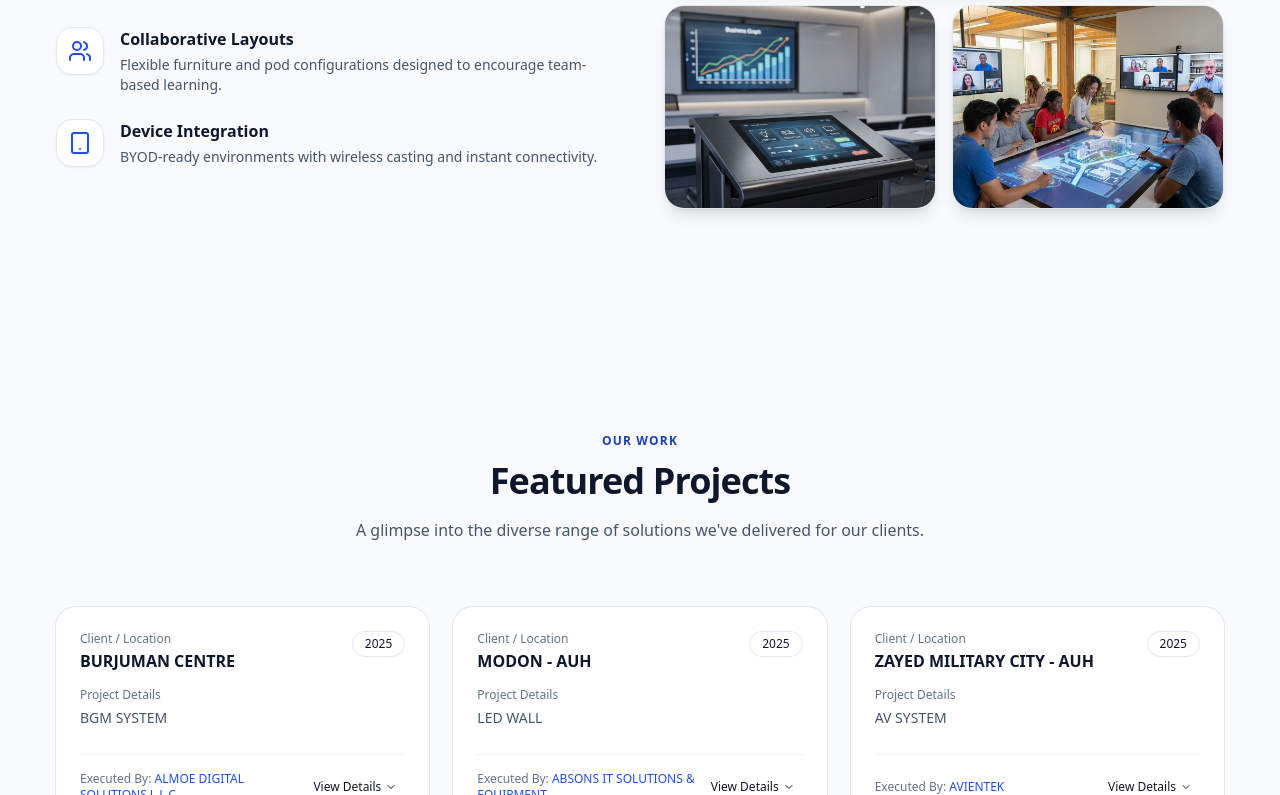
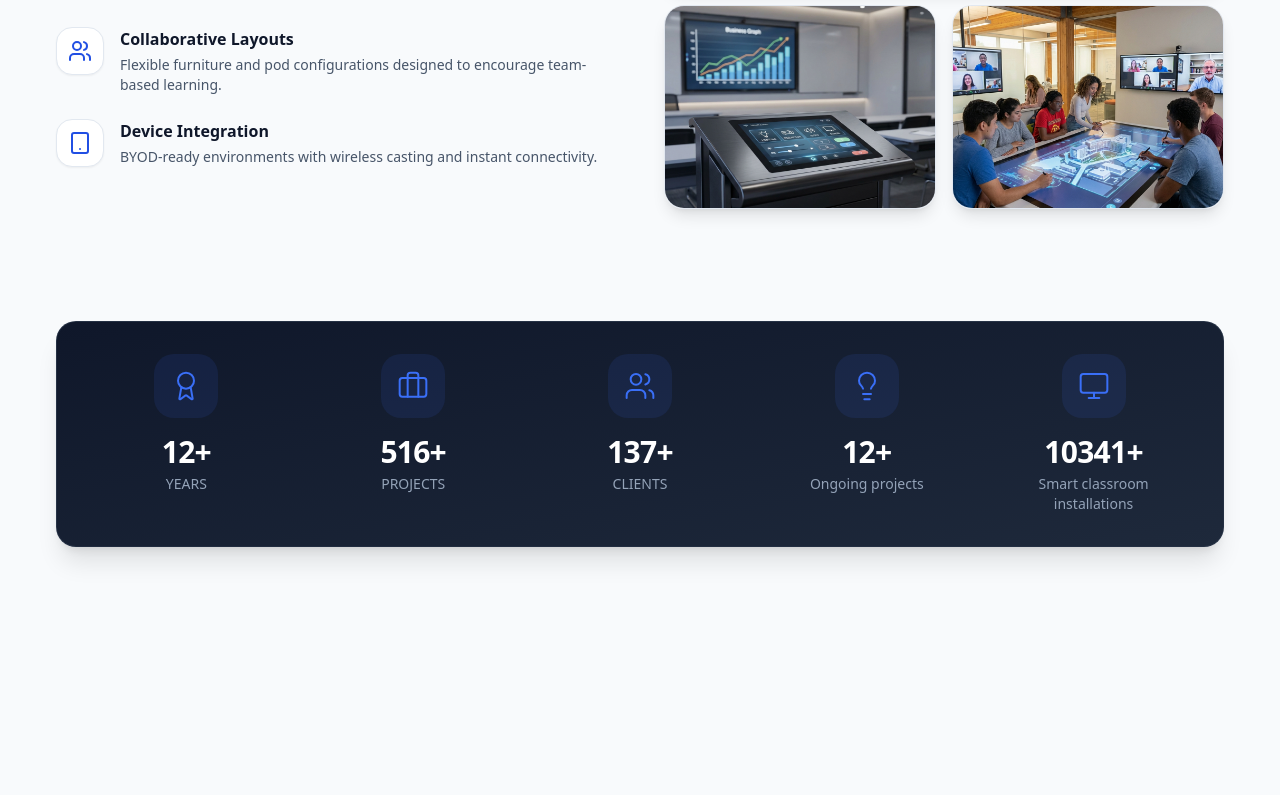
Before and after one commit to pvsameerpvs/dome-digital-solutions, a Next.js app: page / in a window 1280 px wide. Shown: the part 4385-5180 px from the top of the page. Built offline with nearby package versions, Linux system fonts and the light colour scheme.

Commit message:
fix: ui changes couter add

```diff
--- /dev/null
+++ b/components/stats-counter.tsx
@@ -0,0 +1,92 @@
+"use client";
+
+import { useEffect, useRef } from "react";
+import { useInView, useMotionValue, useSpring } from "framer-motion";
+import { Award, Briefcase, Users, Building2, Monitor, Lightbulb } from "lucide-react";
+import { cn } from "@/lib/utils";
+
+const stats = [
+  {
+    icon: Award,
+    value: 12,
+    suffix: "+",
+    label: "YEARS",
+  },
+  {
+    icon: Briefcase,
+    value: 516,
+    suffix: "+",
+    label: "PROJECTS",
+  },
+  {
+    icon: Users,
+    value: 137,
+    suffix: "+",
+    label: "CLIENTS",
+  },
+  {
+    icon: Lightbulb,
+    value: 12,
+    suffix: "+",
+    label: "Ongoing projects",
+  },
+  {
+    icon: Monitor,
+    value: 10342,
+    suffix: "+",
+    label: "Smart classroom installations",
+  },
+];
+
+const Counter = ({ value, suffix = "" }: { value: number; suffix?: string }) => {
+  const ref = useRef<HTMLSpanElement>(null);
+  const motionValue = useMotionValue(0);
+  const springValue = useSpring(motionValue, {
+    damping: 50,
+    stiffness: 100,
+  });
+  const isInView = useInView(ref, { once: true, margin: "-50px" });
+
+  useEffect(() => {
+    if (isInView) {
+      motionValue.set(value);
+    }
+  }, [isInView, value, motionValue]);
+
+  useEffect(() => {
+    springValue.on("change", (latest) => {
+      if (ref.current) {
+        ref.current.textContent = Math.floor(latest).toString() + suffix;
+      }
+    });
+  }, [springValue, suffix]);
+
+  return <span ref={ref} />;
+};
+
+export function StatsCounter({ className }: { className?: string }) {
+  return (
+    <div className={cn("w-full py-12", className)}>
+      <div className="rounded-2xl bg-gradient-to-br from-slate-900 to-slate-800 p-8 shadow-xl border border-slate-700/50">
+        <div className="grid grid-cols-2 gap-8 md:grid-cols-3 lg:grid-cols-5">
+          {stats.map((stat, index) => (
+            <div
+              key={index}
+              className="flex flex-col items-center text-center group"
+            >
+              <div className="mb-4 flex h-16 w-16 items-center justify-center rounded-2xl bg-brand-500/10 text-brand-500 transition-all duration-300 group-hover:scale-110 group-hover:bg-brand-500/20 group-hover:shadow-[0_0_20px_rgba(59,130,246,0.3)]">
+                <stat.icon className="h-8 w-8" strokeWidth={1.5} />
+              </div>
+              <div className="text-3xl font-bold tracking-tight text-white mb-1">
+                <Counter value={stat.value} suffix={stat.suffix} />
+              </div>
+              <div className="text-sm font-medium text-slate-400 px-2">
+                {stat.label}
+              </div>
+            </div>
+          ))}
+        </div>
+      </div>
+    </div>
+  );
+}
--- a/sections/smart-classroom.tsx
+++ b/sections/smart-classroom.tsx
@@ -3,6 +3,7 @@ import { SiteContainer } from "@/components/site-container";
 import { SectionHeading } from "@/components/section-heading";
 import { Badge } from "@/components/ui/badge";
 import Image from "next/image";
+import { StatsCounter } from "@/components/stats-counter";
 
 const uniqueFeatures = [
   {
@@ -84,6 +85,9 @@ export function SmartClassroomSection() {
             </div>
           </div>
         </div>
+        <div className="mt-16">
+          <StatsCounter />
+        </div>
       </SiteContainer>
     </section>
   );
```
